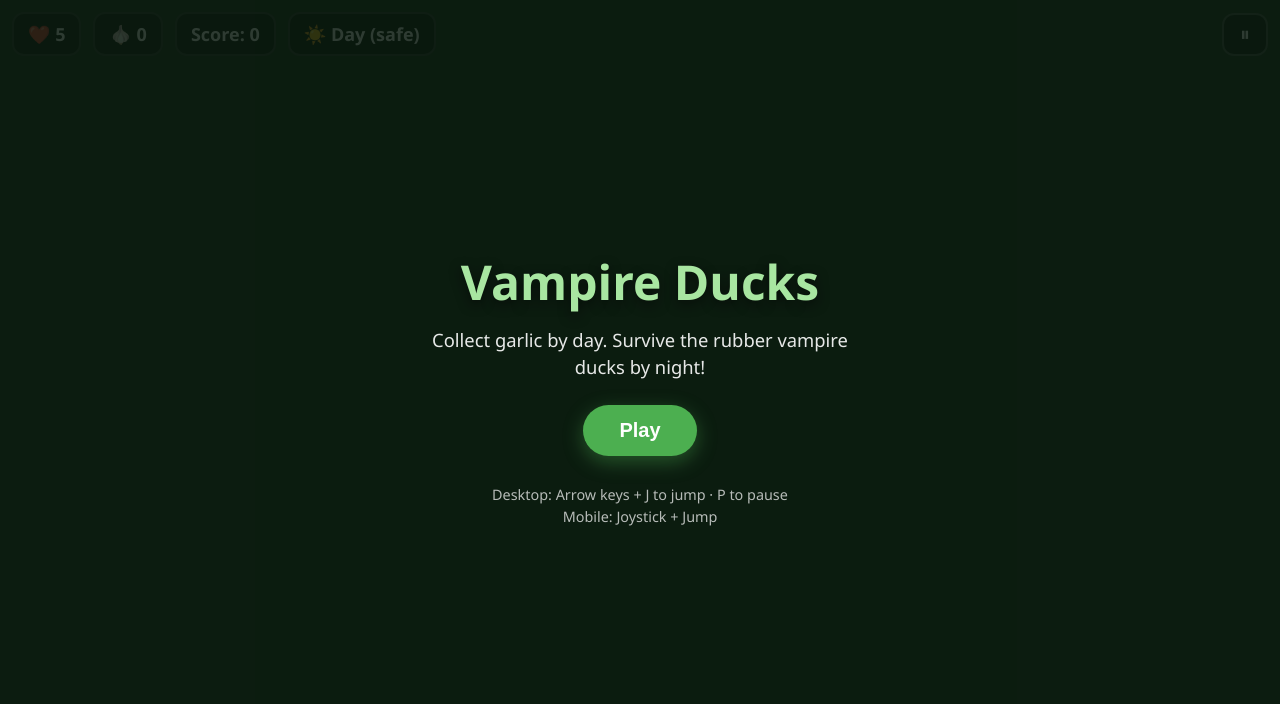
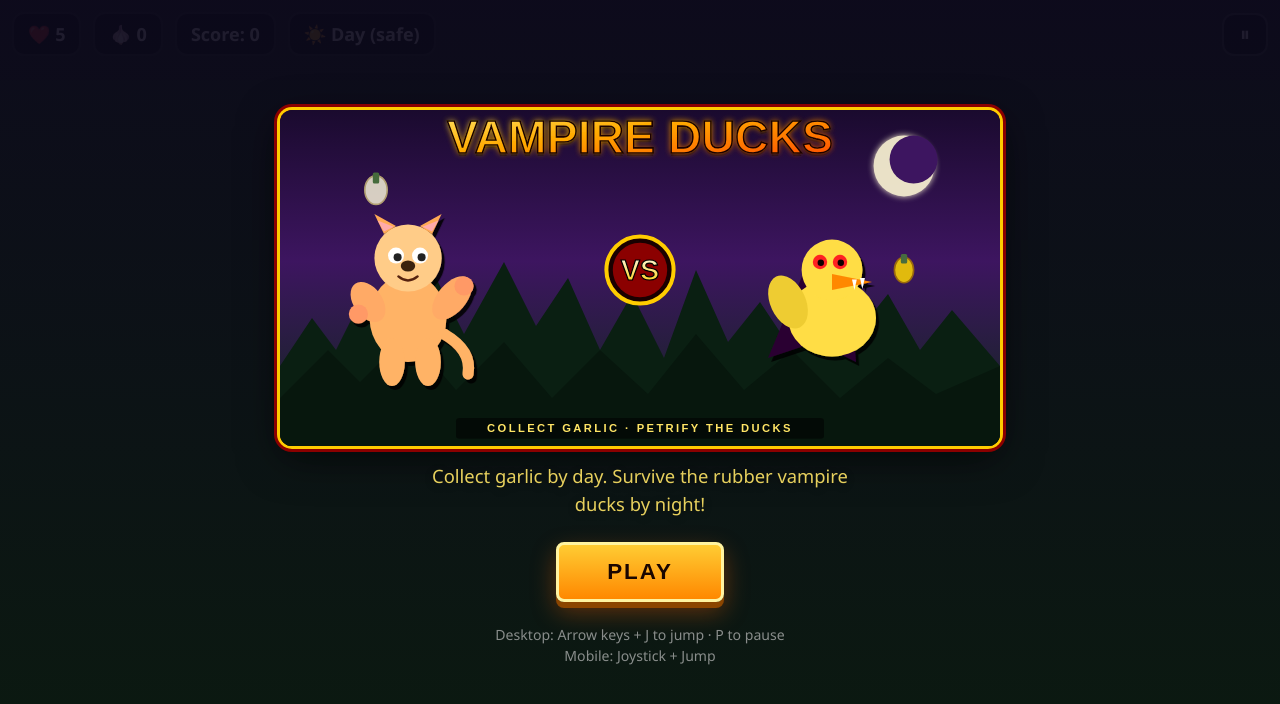
Before and after one commit to dagaben/vampireducks, a website built with Vite: page index.html in a window 1280 px wide. Built offline with nearby package versions, Linux system fonts and the light colour scheme.

Commit message:
Add Street Fighter style title graphic on home screen

```diff
--- a/index.html
+++ b/index.html
@@ -4,7 +4,7 @@
   <meta charset="UTF-8" />
   <meta name="viewport" content="width=device-width, initial-scale=1.0, maximum-scale=1.0, user-scalable=no" />
   <title>Vampire Ducks</title>
-  <link rel="stylesheet" href="/src/style.css" />
+  <link rel="stylesheet" href="./src/style.css" />
 </head>
 <body>
   <div id="game-container">
@@ -25,11 +25,17 @@
       <div id="jump-button">JUMP</div>
     </div>
 
-    <!-- Start / Game Over / Pause screens -->
+    <!-- Start screen with Street Fighter style banner -->
     <div id="start-screen" class="overlay">
-      <h1>Vampire Ducks</h1>
-      <p>Collect garlic by day. Survive the rubber vampire ducks by night!</p>
-      <button id="start-button">Play</button>
+      <img
+        id="title-banner"
+        src="./title-banner.svg"
+        alt="Vampire Ducks — CatDog VS Vampire Ducks"
+        width="900"
+        height="420"
+      />
+      <p class="tagline">Collect garlic by day. Survive the rubber vampire ducks by night!</p>
+      <button id="start-button">PLAY</button>
       <p class="controls-hint">Desktop: Arrow keys + J to jump · P to pause<br>Mobile: Joystick + Jump</p>
     </div>
 
@@ -46,6 +52,6 @@
     </div>
   </div>
 
-  <script type="module" src="/src/main.js"></script>
+  <script type="module" src="./src/main.js"></script>
 </body>
 </html>
--- a/src/style.css
+++ b/src/style.css
@@ -122,7 +122,7 @@ html, body {
 .overlay {
   position: absolute;
   inset: 0;
-  background: rgba(10, 25, 15, 0.85);
+  background: linear-gradient(180deg, rgba(12, 8, 28, 0.92) 0%, rgba(10, 25, 15, 0.9) 100%);
   display: flex;
   flex-direction: column;
   align-items: center;
@@ -130,11 +130,36 @@ html, body {
   color: #fff;
   text-align: center;
   z-index: 50;
-  padding: 20px;
+  padding: 16px;
 }
 
 .overlay.hidden {
   display: none;
+}
+
+/* Street Fighter style title banner */
+#title-banner {
+  width: min(92vw, 720px);
+  height: auto;
+  max-height: 48vh;
+  object-fit: contain;
+  border-radius: 12px;
+  box-shadow:
+    0 0 0 3px #ffcc00,
+    0 0 0 6px #8b0000,
+    0 12px 40px rgba(0, 0, 0, 0.6);
+  margin-bottom: 16px;
+  image-rendering: auto;
+}
+
+.tagline {
+  font-size: 1.1rem;
+  margin-bottom: 20px;
+  max-width: 420px;
+  line-height: 1.45;
+  opacity: 0.92;
+  color: #ffe566;
+  text-shadow: 0 2px 8px rgba(0, 0, 0, 0.6);
 }
 
 .overlay h1 {
@@ -153,27 +178,52 @@ html, body {
 }
 
 .overlay button {
-  background: #4caf50;
-  color: white;
-  border: none;
-  padding: 14px 36px;
-  font-size: 1.25rem;
-  font-weight: 700;
-  border-radius: 50px;
+  background: linear-gradient(180deg, #ffcc33 0%, #ff8800 100%);
+  color: #1a0500;
+  border: 3px solid #fff3a0;
+  padding: 14px 48px;
+  font-size: 1.4rem;
+  font-weight: 900;
+  letter-spacing: 2px;
+  border-radius: 8px;
   cursor: pointer;
-  box-shadow: 0 6px 20px rgba(76, 175, 80, 0.4);
-  transition: transform 0.15s, background 0.15s;
+  box-shadow:
+    0 6px 0 #8b4500,
+    0 10px 24px rgba(255, 100, 0, 0.35);
+  transition: transform 0.12s, box-shadow 0.12s;
+  text-transform: uppercase;
 }
 
 .overlay button:hover {
-  background: #66bb6a;
-  transform: scale(1.05);
+  transform: translateY(-2px) scale(1.04);
+  box-shadow:
+    0 8px 0 #8b4500,
+    0 14px 28px rgba(255, 100, 0, 0.45);
+}
+
+.overlay button:active {
+  transform: translateY(3px);
+  box-shadow:
+    0 2px 0 #8b4500,
+    0 4px 12px rgba(255, 100, 0, 0.3);
 }
 
 .controls-hint {
-  margin-top: 28px;
-  font-size: 0.9rem !important;
-  opacity: 0.7 !important;
+  margin-top: 22px;
+  font-size: 0.88rem !important;
+  opacity: 0.65 !important;
+  color: #ccc !important;
+}
+
+@media (max-height: 600px) {
+  #title-banner {
+    max-height: 38vh;
+    margin-bottom: 8px;
+  }
+  .tagline {
+    font-size: 0.95rem;
+    margin-bottom: 12px;
+  }
 }
 
 @media (pointer: coarse) {
```
Also changed, not shown: public/title-banner.svg (added).
